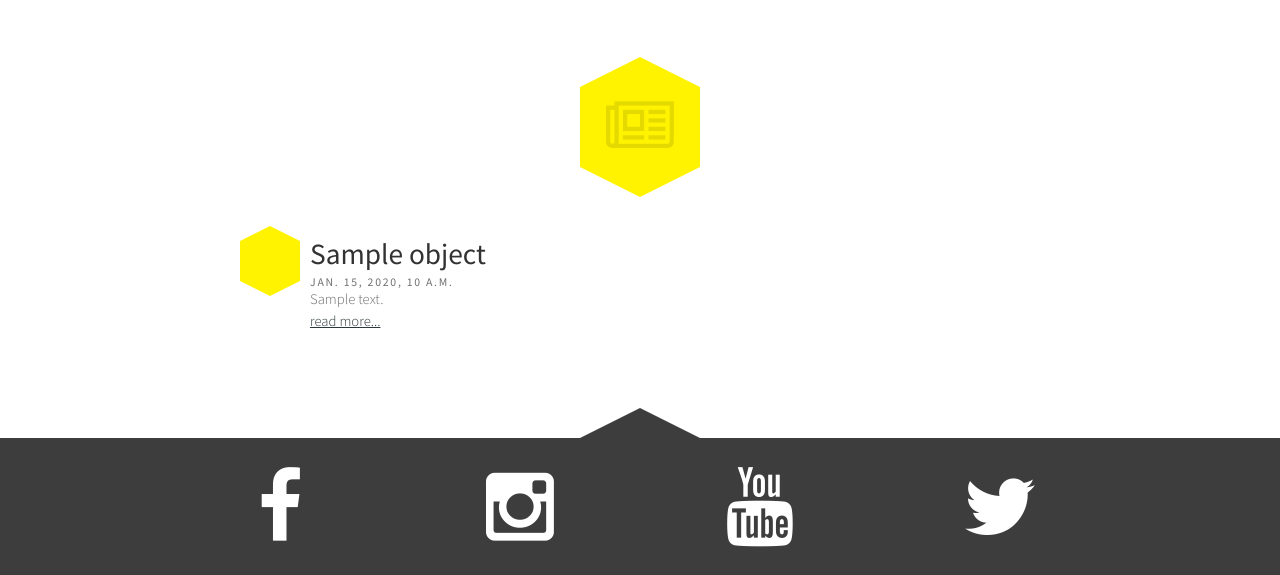
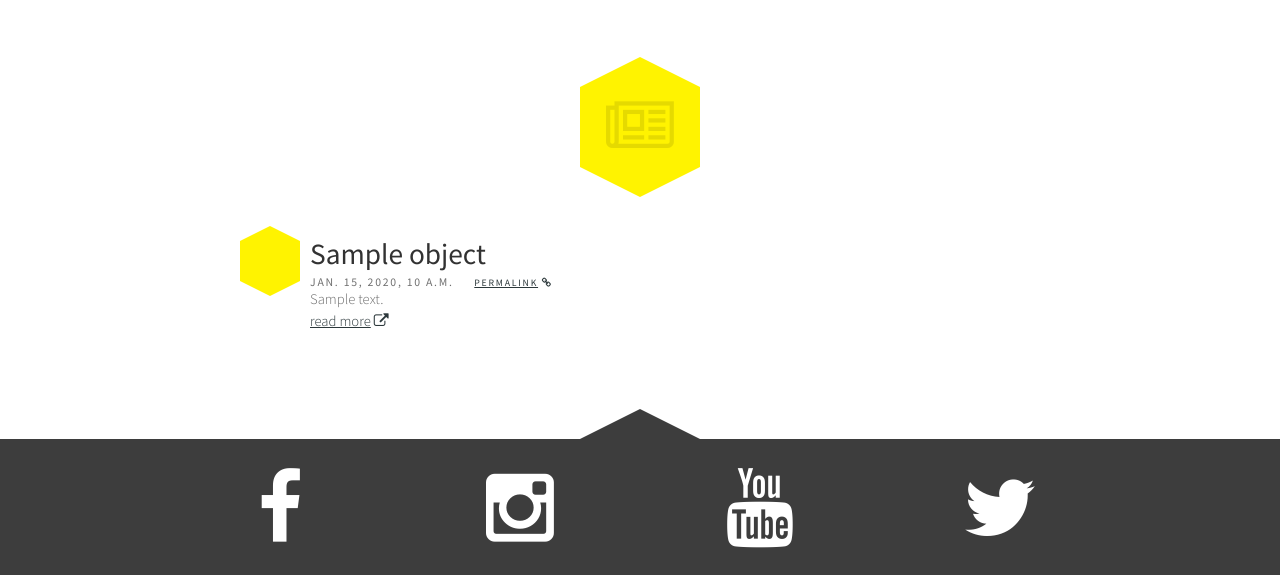
Before and after one commit to zsoobhan/fva, a Django app: template www/templates/media/press_list.html in a window 1280 px wide. Shown: the part 501-1076 px from the top of the page. Run offline with Django 3.2, Linux system fonts and the light colour scheme; the template is opened without the code that fills it: most values are stand-ins (such as "Sample title", 1, 10 or a date in 2020).

Commit message:
Adds link icons to press section

```diff
--- a/www/static/css/default.css
+++ b/www/static/css/default.css
@@ -957,6 +957,12 @@ ul.contact li a.icon-rss:before
     color: #0000001A;
 }
 
+.out .icon
+{
+    font-size: 0.75em;
+    color: #2C383B;
+}
+
 .margin-btm
 {
     overflow: hidden;
--- a/www/templates/media/press_detail.html
+++ b/www/templates/media/press_detail.html
@@ -20,12 +20,15 @@
             </div>
 
             <div class="title">
-                <span class="byline">{{ object.subtitle }} <a href="{{ object.external_url}}">source</a></span>
+                <span class="byline">{{ object.subtitle }}</span>
                 <div class="date">{% if object.date %}{{ object.date}}{% endif %}</div>
                 <div class="tag">{% for tag in object.tags.all %}<a href="{{ tag.get_absolute_url}}">#{{ tag }}</a> {% endfor %}</div>
             </div>
             <div class="blog-content">{{ object.content|safe }}</div>
         </div>
+        <span class="out">
+        <p><a target="_blank" data-target="press-out" href="{{ object.external_url }}">read more</a>&nbsp<i class="icon fa-external-link"></i></p>
+        </span>
         <a id="fb-share-link-js" data-target="{{ object.get_ga_label }}" href="#"><i class="fa fa-facebook-square"></i></a>
         <div class="small-spacer"></div>
         <div class="hexagon"><span class="icon {{ object.icon }}"></span> </div>
--- a/www/templates/media/press_list.html
+++ b/www/templates/media/press_list.html
@@ -21,10 +21,18 @@
                     <div class="list title">
                     <div class="small-hexagon"><span class="icon {{ object.icon }}"></span> </div>
                     <h2>{{ object.title }}</h2>
-                    <span class="byline">{% if object.date %}{{ object.date}}{% endif %}</span>
+                    <span class="byline">
+                        {% if object.date %}{{ object.date}}{% endif %}
+                        <span class="out">
+                            &nbsp&nbsp&nbsp
+                            <a href="{{ object.get_absolute_url }}"><small>permalink</a> <i class="icon fa-link"></i></small>
+                        </span>
+                    </span>
                     <div class="blog-content">{{ object.content|safe }}</div>
                     {% if object.external_url %}
-                    <p><a target="_blank" data-target="press-out" href="{{ object.external_url }}">read more...</a> </p>
+                    <span class="out">
+                        <p><a target="_blank" data-target="press-out" href="{{ object.external_url }}">read more</a>&nbsp<i class="icon fa-external-link"></i></p>
+                    </span>
                     {% endif %}
                 </div>
             {% endfor %}
```
